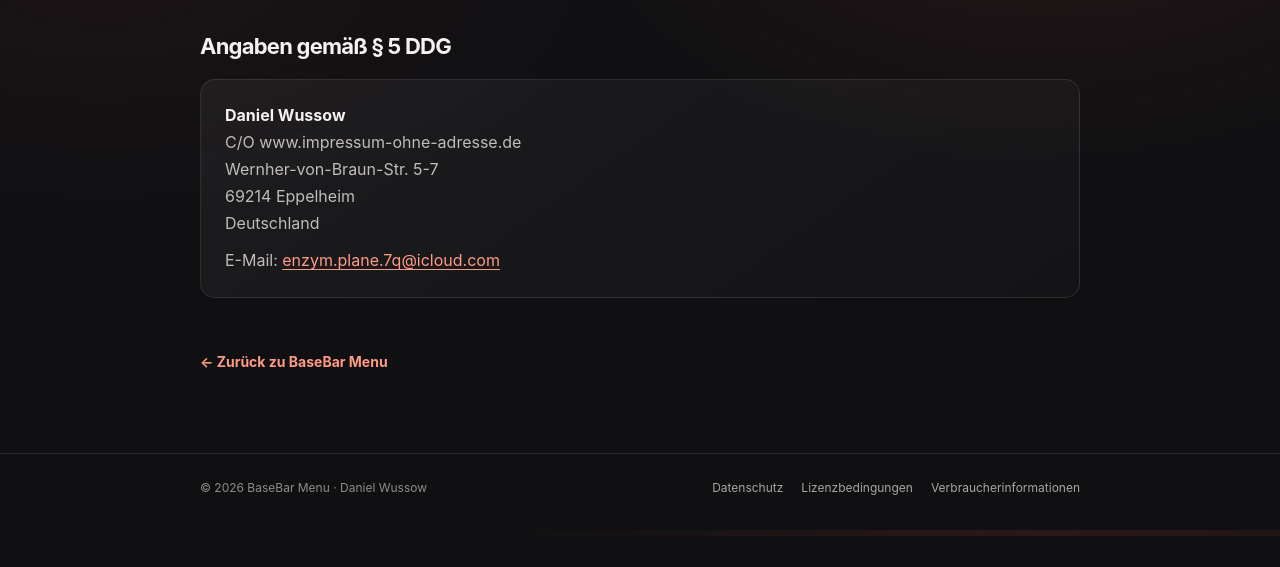
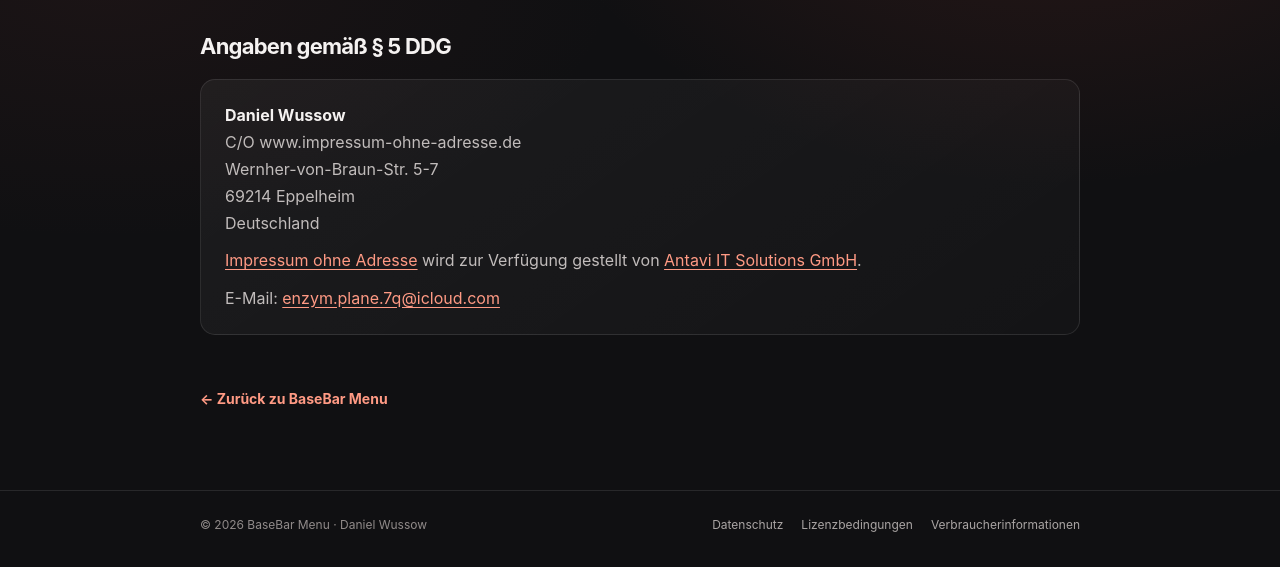
Before and after one commit to Shadow3561/BaseBar-Menu, a plain HTML site: page impressum.html in a window 1280 px wide. Shown: the part 264-831 px from the top of the page. Before the commit the page ends 800 px from the top, so only its background shows below. Drawn offline with Linux system fonts and the light colour scheme.

Commit message:
Add provider attribution to Impressum
Add the requested linked attribution for Impressum ohne Adresse and Antavi IT Solutions GmbH.

```diff
--- a/impressum.html
+++ b/impressum.html
@@ -30,6 +30,7 @@
       Wernher-von-Braun-Str. 5-7<br>
       69214 Eppelheim<br>
       Deutschland</p>
+      <p><a href="https://www.impressum-ohne-adresse.de/" target="_blank" rel="noopener noreferrer">Impressum ohne Adresse</a> wird zur Verfügung gestellt von <a href="https://www.antavi.de/" target="_blank" rel="noopener noreferrer">Antavi IT Solutions GmbH</a>.</p>
       <p>E-Mail: <a href="mailto:enzym.plane.7q@icloud.com">enzym.plane.7q@icloud.com</a></p>
     </div>
 
```
